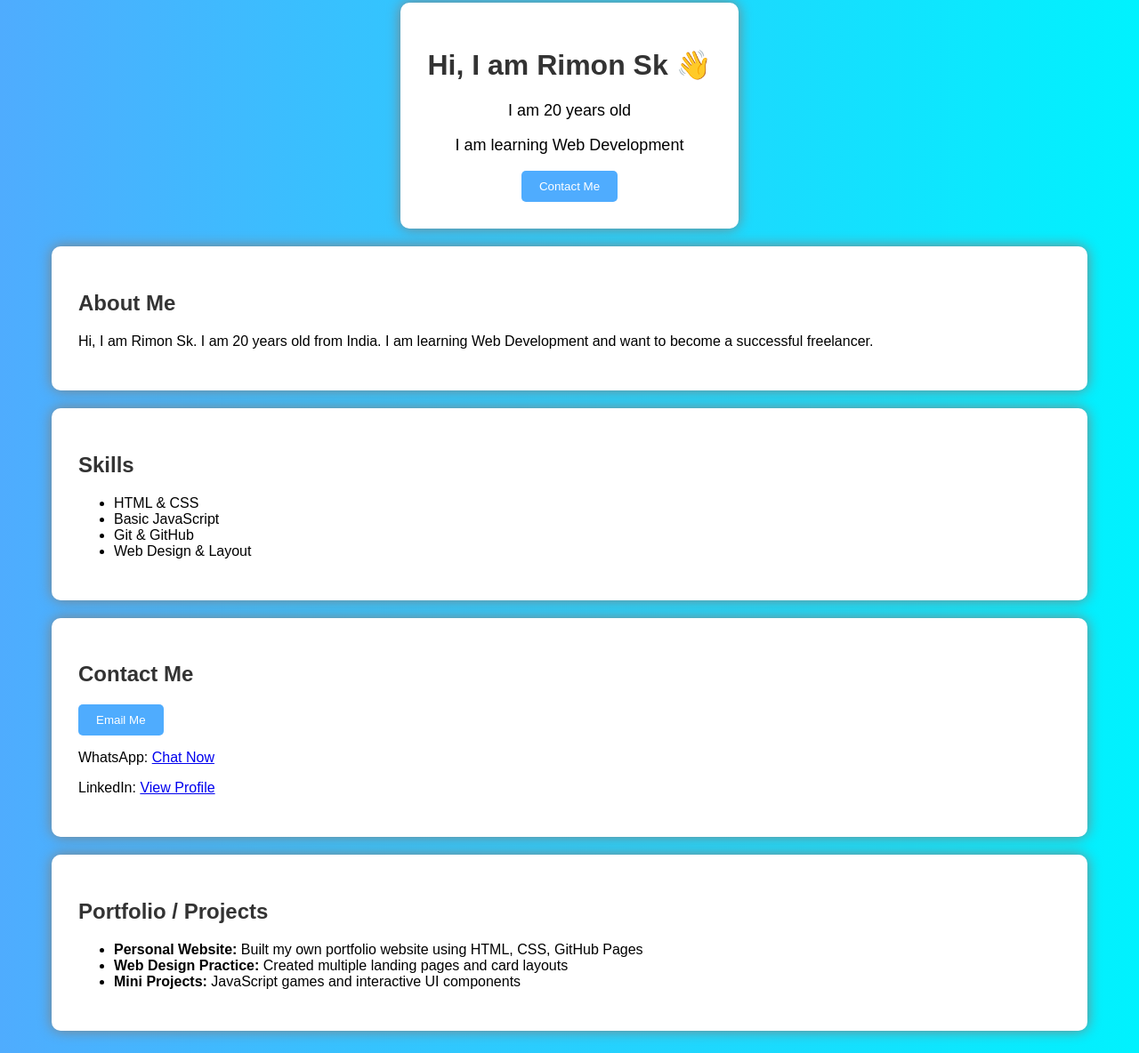
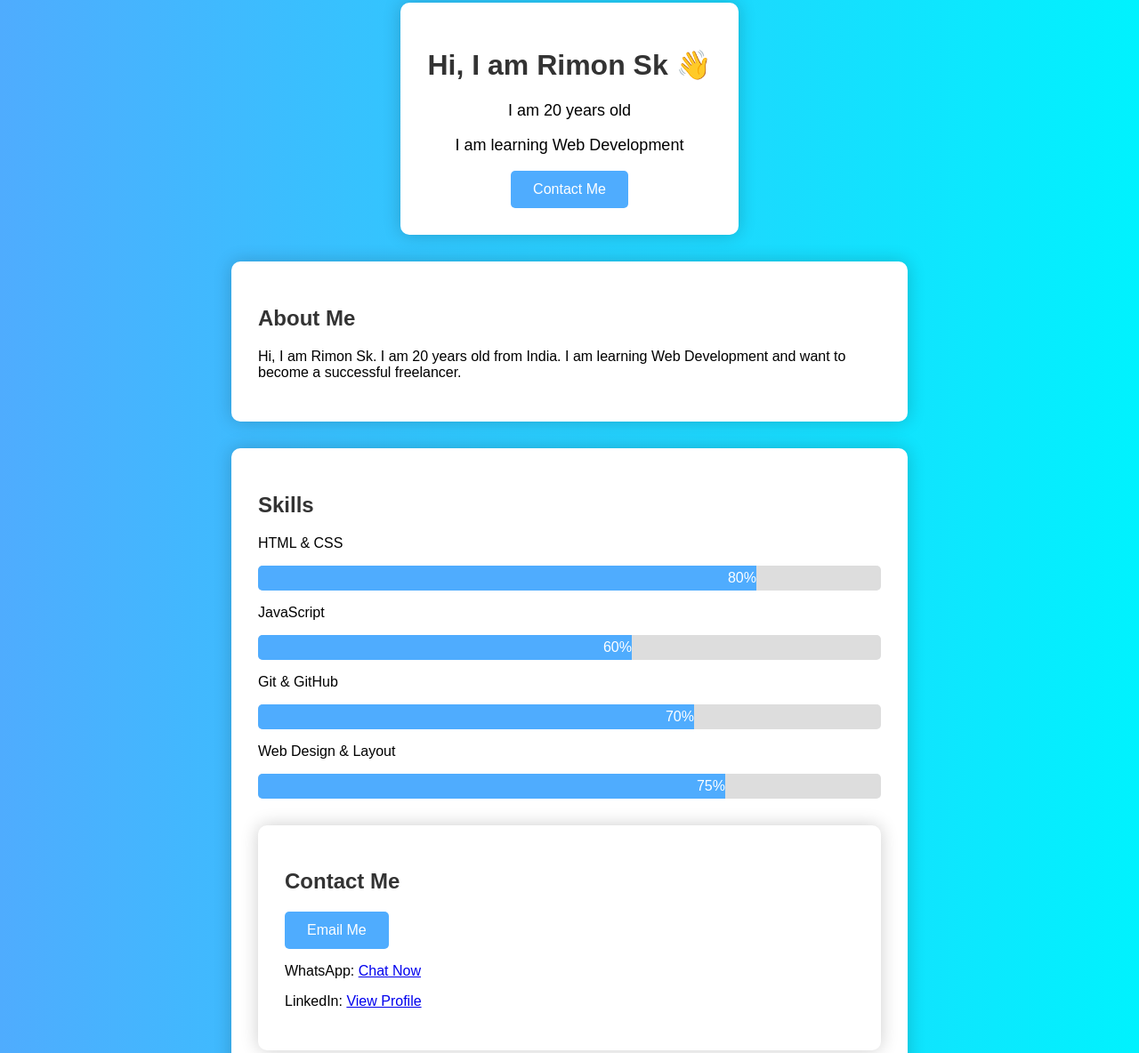
Before and after one commit to rimonofficial012/rimweb, a plain HTML site: page index.html in a window 1280 px wide. Shown: the part 55-1239 px from the top of the page at 89% size. Drawn offline with Linux system fonts and the light colour scheme.

Commit message:
Update index.html

```diff
--- a/index.html
+++ b/index.html
@@ -6,38 +6,47 @@
 <body>
 <body style="background: linear-gradient(to right, #4facfe, #00f2fe); font-family: Arial, sans-serif; text-align: center; padding: 50px;">
 <!-- Intro Section -->
-<div style="background: white; padding: 30px; border-radius: 10px; box-shadow: 0px 0px 15px gray; display: inline-block;">
+<div style="background: white; padding: 30px; border-radius: 10px; box-shadow: 0px 0px 20px rgba(0,0,0,0.2); display: inline-block; transition: transform 0.3s;">
   <h1 style="color: #333;">Hi, I am Rimon Sk 👋</h1>
   <p style="font-size: 18px;">I am 20 years old</p>
   <p style="font-size: 18px;">I am learning Web Development</p>
   <button onclick="window.location.href='mailto:rimon00345@gmail.com';"
-          style="background-color: #4facfe; color: white; padding: 10px 20px; border: none; border-radius: 5px; cursor: pointer;"
+          style="background-color: #4facfe; color: white; padding: 12px 25px; border: none; border-radius: 5px; cursor: pointer; font-size: 16px;"
           onmouseover="this.style.backgroundColor='#00c6ff';"
           onmouseout="this.style.backgroundColor='#4facfe';">
     Contact Me
   </button>
 </div>
 <!-- About Me Section -->
-<div style="background: white; padding: 30px; border-radius: 10px; box-shadow: 0px 0px 15px gray; margin-top: 20px; text-align: left;">
+<div style="background: white; padding: 30px; border-radius: 10px; box-shadow: 0px 0px 20px rgba(0,0,0,0.2); margin-top: 30px; text-align: left; max-width: 700px; margin-left:auto; margin-right:auto;">
   <h2 style="color: #333;">About Me</h2>
   <p style="font-size: 16px;">Hi, I am Rimon Sk. I am 20 years old from India. I am learning Web Development and want to become a successful freelancer.</p>
 </div>
 <!-- Skills Section -->
-<div style="background: white; padding: 30px; border-radius: 10px; box-shadow: 0px 0px 15px gray; margin-top: 20px; text-align: left;">
+<div style="background: white; padding: 30px; border-radius: 10px; box-shadow: 0px 0px 20px rgba(0,0,0,0.2); margin-top: 30px; text-align: left; max-width: 700px; margin-left:auto; margin-right:auto;">
   <h2 style="color: #333;">Skills</h2>
-  <ul style="font-size: 16px;">
-    <li>HTML & CSS</li>
-    <li>Basic JavaScript</li>
-    <li>Git & GitHub</li>
-    <li>Web Design & Layout</li>
-  </ul>
-</div>
+  <p>HTML & CSS</p>
+  <div style="background: #ddd; border-radius: 5px; overflow: hidden; margin-bottom: 10px;">
+    <div style="width:80%; background:#4facfe; color:white; padding:5px 0; text-align:right;">80%</div>
+  </div>
+  <p>JavaScript</p>
+  <div style="background: #ddd; border-radius: 5px; overflow: hidden; margin-bottom: 10px;">
+    <div style="width:60%; background:#4facfe; color:white; padding:5px 0; text-align:right;">60%</div>
+  </div>
+  <p>Git & GitHub</p>
+  <div style="background: #ddd; border-radius: 5px; overflow: hidden; margin-bottom: 10px;">
+    <div style="width:70%; background:#4facfe; color:white; padding:5px 0; text-align:right;">70%</div>
+  </div>
+  <p>Web Design & Layout</p>
+  <div style="background: #ddd; border-radius: 5px; overflow: hidden; margin-bottom: 10px;">
+    <div style="width:75%; background:#4facfe; color:white; padding:5px 0; text-align:right;">75%</div>
+  </div>
 <!-- Safe Contact Section -->
-<div style="background: white; padding: 30px; border-radius: 10px; box-shadow: 0px 0px 15px gray; margin-top: 20px; text-align: left;">
+<div style="background: white; padding: 30px; border-radius: 10px; box-shadow: 0px 0px 20px rgba(0,0,0,0.2); margin-top: 30px; text-align: left; max-width: 700px; margin-left:auto; margin-right:auto;">
   <h2 style="color: #333;">Contact Me</h2>
   <p>
     <button onclick="window.location.href='mailto:rimon00345@gmail.com';"
-            style="background-color: #4facfe; color: white; padding: 10px 20px; border: none; border-radius: 5px; cursor: pointer;"
+            style="background-color: #4facfe; color: white; padding: 12px 25px; border: none; border-radius: 5px; cursor: pointer; font-size: 16px;"
             onmouseover="this.style.backgroundColor='#00c6ff';"
             onmouseout="this.style.backgroundColor='#4facfe';">
       Email Me
@@ -46,14 +55,32 @@
   <p>WhatsApp: <a href="https://wa.me/917583911877" target="_blank">Chat Now</a></p>
   <p>LinkedIn: <a href="https://www.linkedin.com/in/rimon-sk" target="_blank">View Profile</a></p>
 </div>
-<!-- Portfolio / Projects Section -->
-<div style="background: white; padding: 30px; border-radius: 10px; box-shadow: 0px 0px 15px gray; margin-top: 20px; text-align: left;">
+<!-- Portfolio / Projects Section with Images -->
+<div style="background: white; padding: 30px; border-radius: 10px; box-shadow: 0px 0px 20px rgba(0,0,0,0.2); margin-top: 30px; text-align: left; max-width: 700px; margin-left:auto; margin-right:auto;">
   <h2 style="color: #333;">Portfolio / Projects</h2>
-  <ul style="font-size: 16px;">
-    <li><strong>Personal Website:</strong> Built my own portfolio website using HTML, CSS, GitHub Pages</li>
-    <li><strong>Web Design Practice:</strong> Created multiple landing pages and card layouts</li>
-    <li><strong>Mini Projects:</strong> JavaScript games and interactive UI components</li>
-  </ul>
-</div>
+  <!-- Project 1 -->
+  <div style="margin-bottom: 20px; border: 1px solid #ddd; border-radius: 10px; overflow: hidden; transition: transform 0.3s;"
+       onmouseover="this.style.transform='scale(1.03)';" onmouseout="this.style.transform='scale(1)';">
+    <img src="https://via.placeholder.com/700x200?text=Personal+Website" style="width:100%; display:block;">
+    <div style="padding:15px;">
+      <strong>Personal Website</strong>
+      <p>Built my own portfolio website using HTML, CSS, GitHub Pages.</p>
+    </div>
+  <!-- Project 2 -->
+  <div style="margin-bottom: 20px; border: 1px solid #ddd; border-radius: 10px; overflow: hidden; transition: transform 0.3s;"
+       onmouseover="this.style.transform='scale(1.03)';" onmouseout="this.style.transform='scale(1)';">
+    <img src="https://via.placeholder.com/700x200?text=Web+Design+Practice" style="width:100%; display:block;">
+    <div style="padding:15px;">
+      <strong>Web Design Practice</strong>
+      <p>Created multiple landing pages and card layouts to practice design skills.</p>
+    </div>
+  <!-- Project 3 -->
+  <div style="margin-bottom: 20px; border: 1px solid #ddd; border-radius: 10px; overflow: hidden; transition: transform 0.3s;"
+       onmouseover="this.style.transform='scale(1.03)';" onmouseout="this.style.transform='scale(1)';">
+    <img src="https://via.placeholder.com/700x200?text=Mini+Projects" style="width:100%; display:block;">
+    <div style="padding:15px;">
+      <strong>Mini Projects</strong>
+      <p>JavaScript games and interactive UI components to improve programming skills.</p>
+    </div>
 </body>
 </html>
```
